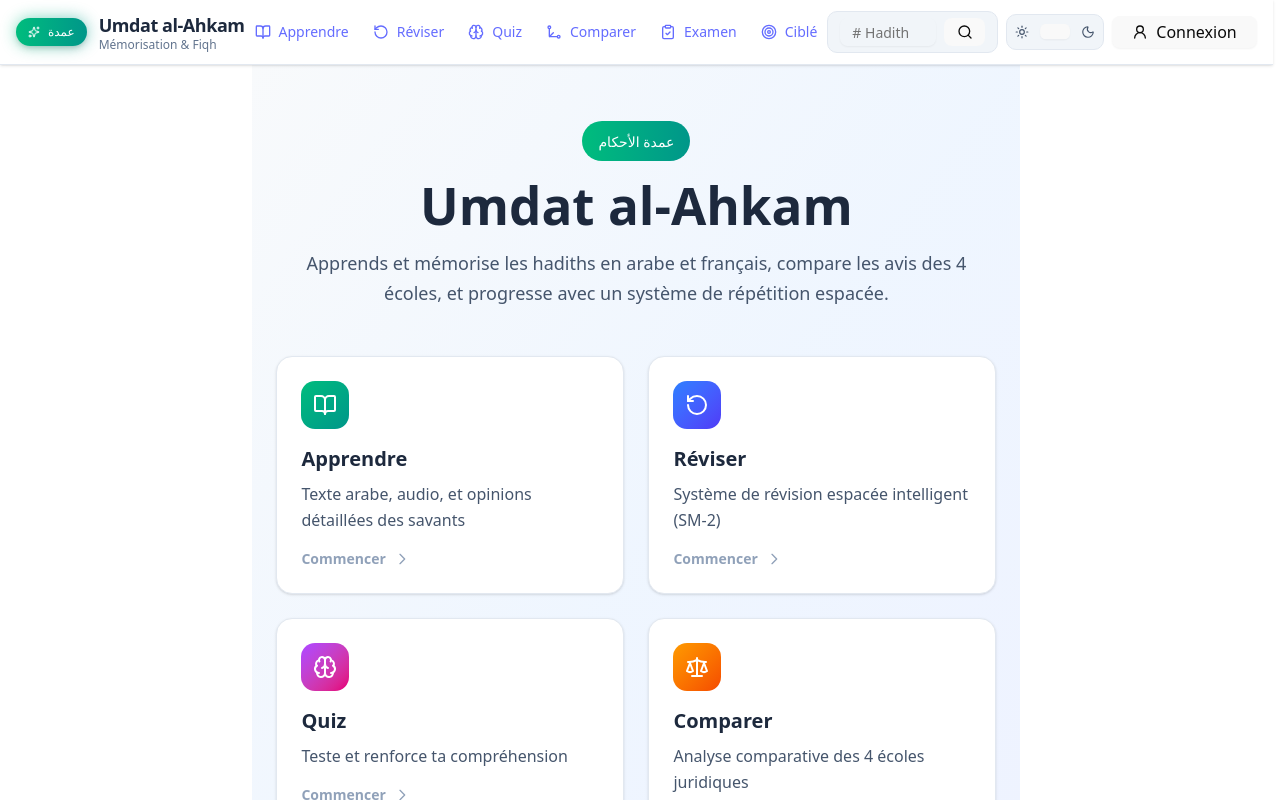
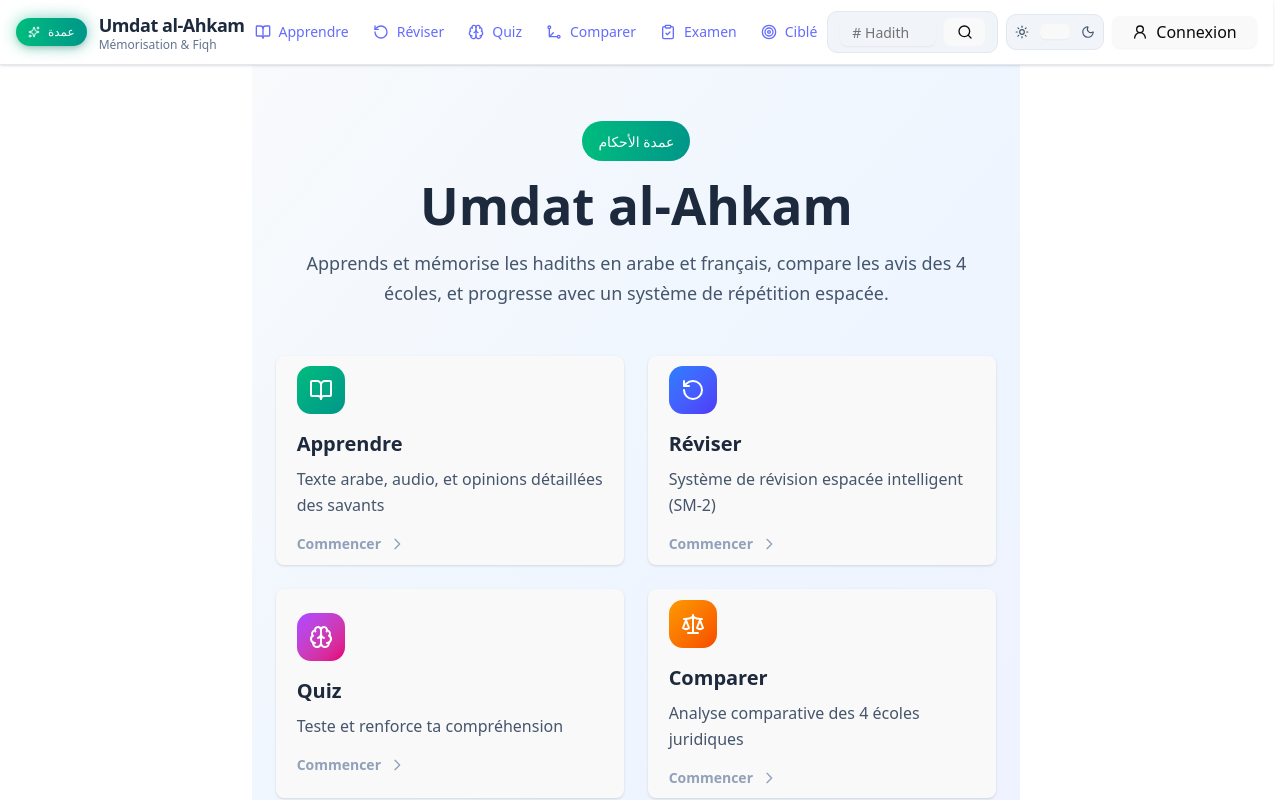
Before and after one commit to Ahamedmk/umdatApp, a React (Vite) app: page / in a window 1280 px wide. Shown: the top 800 px of the page. Built offline with nearby package versions, Linux system fonts and the light colour scheme.

Commit message:
amelioration de la route

```diff
--- a/src/pages/Home.jsx
+++ b/src/pages/Home.jsx
@@ -1,21 +1,47 @@
-import React, { useEffect } from 'react';
-import { Link } from 'react-router-dom';
-import { BookOpen, RotateCcw, Brain, Scale } from 'lucide-react';
+import React, { useEffect } from "react";
+import { useNavigate } from "react-router-dom";
+import { BookOpen, RotateCcw, Brain, Scale } from "lucide-react";
 
 export function Home() {
-  // Optionnel : synchronise le thème si tu stockes "theme" dans localStorage
+  const navigate = useNavigate();
+
+  // synchro thème
   useEffect(() => {
-    const pref = localStorage.getItem('theme');
-    const prefersDark = window.matchMedia?.('(prefers-color-scheme: dark)').matches;
-    const enable = pref ? pref === 'dark' : prefersDark;
-    document.documentElement.classList.toggle('dark', enable);
+    const pref = localStorage.getItem("theme");
+    const prefersDark = window.matchMedia?.("(prefers-color-scheme: dark)").matches;
+    const enable = pref ? pref === "dark" : prefersDark;
+    document.documentElement.classList.toggle("dark", enable);
   }, []);
 
   const features = [
-    { icon: BookOpen,  title: 'Apprendre', description: 'Texte arabe, audio, et opinions détaillées des savants', href: '/learn',   gradient: 'from-emerald-500 to-teal-600' },
-    { icon: RotateCcw, title: 'Réviser',   description: 'Système de révision espacée intelligent (SM-2)',        href: '/review',  gradient: 'from-blue-500 to-indigo-600' },
-    { icon: Brain,     title: 'Quiz',      description: 'Teste et renforce ta compréhension',                    href: '/quiz',    gradient: 'from-purple-500 to-pink-600' },
-    { icon: Scale,     title: 'Comparer',  description: 'Analyse comparative des 4 écoles juridiques',           href: '/compare', gradient: 'from-amber-500 to-orange-600' }
+    {
+      icon: BookOpen,
+      title: "Apprendre",
+      description: "Texte arabe, audio, et opinions détaillées des savants",
+      href: "/learn",
+      gradient: "from-emerald-500 to-teal-600",
+    },
+    {
+      icon: RotateCcw,
+      title: "Réviser",
+      description: "Système de révision espacée intelligent (SM-2)",
+      href: "/review",
+      gradient: "from-blue-500 to-indigo-600",
+    },
+    {
+      icon: Brain,
+      title: "Quiz",
+      description: "Teste et renforce ta compréhension",
+      href: "/quiz",
+      gradient: "from-purple-500 to-pink-600",
+    },
+    {
+      icon: Scale,
+      title: "Comparer",
+      description: "Analyse comparative des 4 écoles juridiques",
+      href: "/compare",
+      gradient: "from-amber-500 to-orange-600",
+    },
   ];
 
   return (
@@ -41,44 +67,59 @@ export function Home() {
           {features.map((feature, index) => {
             const Icon = feature.icon;
             return (
-              <Link
+              <button
                 key={index}
-                href={feature.href}
-                className="group relative bg-white dark:bg-slate-800 rounded-2xl p-6 shadow-sm hover:shadow-xl
-                           transition-all duration-300 border border-slate-200 dark:border-slate-700 overflow-hidden"
+                type="button"
+                onClick={() => navigate(feature.href)}
+                className="group relative w-full text-left bg-white dark:bg-slate-800 rounded-2xl p-6
+                           shadow-sm hover:shadow-xl transition-all duration-300 border border-slate-200
+                           dark:border-slate-700 overflow-hidden"
               >
-                {/* Gradient overlay on hover */}
-                <div className={`absolute inset-0 bg-gradient-to-br ${feature.gradient}
-                                 opacity-0 group-hover:opacity-5 transition-opacity duration-300`} />
+                {/* overlay, sans bloquer les clics */}
+                <div
+                  className={`pointer-events-none absolute inset-0 bg-gradient-to-br ${feature.gradient}
+                              opacity-0 group-hover:opacity-5 transition-opacity duration-300`}
+                />
 
                 <div className="relative z-10">
                   {/* Icon */}
-                  <div className={`inline-flex p-3 rounded-xl bg-gradient-to-br ${feature.gradient}
-                                   mb-4 group-hover:scale-110 transition-transform duration-300`}>
+                  <div
+                    className={`inline-flex p-3 rounded-xl bg-gradient-to-br ${feature.gradient}
+                                mb-4 group-hover:scale-110 transition-transform duration-300`}
+                  >
                     <Icon className="w-6 h-6 text-white" />
                   </div>
 
                   {/* Content */}
-                  <h3 className="text-xl font-bold text-slate-800 dark:text-slate-100 mb-2
-                                 group-hover:text-transparent group-hover:bg-clip-text
-                                 group-hover:bg-gradient-to-r group-hover:from-slate-800 group-hover:to-slate-600
-                                 dark:group-hover:from-slate-100 dark:group-hover:to-slate-300 transition-all duration-300">
+                  <h3
+                    className="text-xl font-bold text-slate-800 dark:text-slate-100 mb-2
+                               group-hover:text-transparent group-hover:bg-clip-text
+                               group-hover:bg-gradient-to-r group-hover:from-slate-800 group-hover:to-slate-600
+                               dark:group-hover:from-slate-100 dark:group-hover:to-slate-300 transition-all duration-300"
+                  >
                     {feature.title}
                   </h3>
                   <p className="text-slate-600 dark:text-slate-300 leading-relaxed">
                     {feature.description}
                   </p>
 
-                  {/* Arrow indicator */}
-                  <div className="mt-4 flex items-center text-sm font-semibold text-slate-400 dark:text-slate-500
-                                  group-hover:text-slate-700 dark:group-hover:text-slate-200 transition-colors">
+                  {/* Arrow */}
+                  <div
+                    className="mt-4 flex items-center text-sm font-semibold text-slate-400 dark:text-slate-500
+                               group-hover:text-slate-700 dark:group-hover:text-slate-200 transition-colors"
+                  >
                     <span>Commencer</span>
-                    <svg className="w-4 h-4 ml-2 group-hover:translate-x-1 transition-transform" fill="none" viewBox="0 0 24 24" stroke="currentColor">
+                    <svg
+                      className="w-4 h-4 ml-2 group-hover:translate-x-1 transition-transform"
+                      fill="none"
+                      viewBox="0 0 24 24"
+                      stroke="currentColor"
+                    >
                       <path strokeLinecap="round" strokeLinejoin="round" strokeWidth={2} d="M9 5l7 7-7 7" />
                     </svg>
                   </div>
                 </div>
-              </Link>
+              </button>
             );
           })}
         </div>
```
